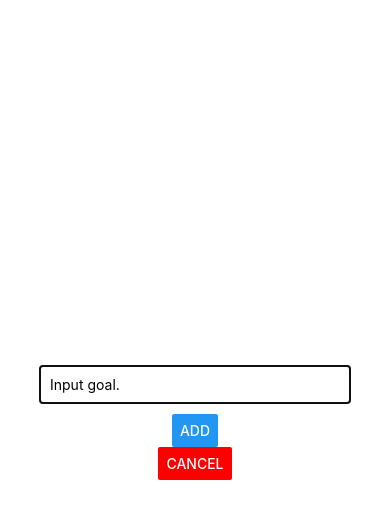
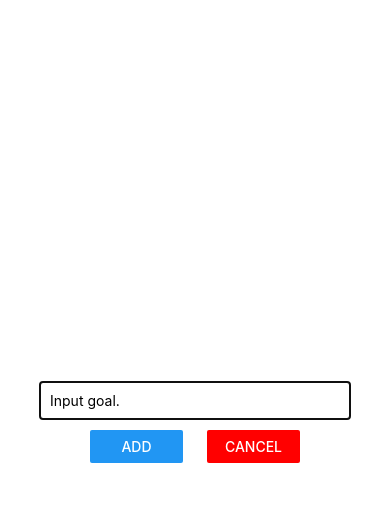
Before and after one commit to Johnsensei/rn-complete-guide, a React Native app: screen / in a window 390 px wide. Both pictures are taken after a click on the button "ADD NEW GOAL". Shown: the top 518 px of the page. Built offline with nearby package versions, Linux system fonts and the light colour scheme.

Commit message:
Finishing the Modal Styling

```diff
--- a/components/GoalInput.js
+++ b/components/GoalInput.js
@@ -24,18 +24,23 @@
             value={enteredGoal}
             />
 
+            <View style={styles.buttonRow}>
+              <View style={styles.button}>
                 <Button
                   title="ADD"
                   onPress={addGoalHandler}
-              style={{margin: 5}}
                 />
+              </View>
 
+              <View style={styles.button}>
                 <Button
                   title="CANCEL"
                   color='red'
                   onPress={props.cancelHandler}
-              style={{margin: 5}}
                 />
+              </View>
+
+            </View>
         </View>
       </Modal>
     );
@@ -55,7 +60,15 @@
       padding: 10,
       marginBottom: 10,
     },
-
+    buttonRow: {
+      flexDirection: 'row',
+      width: '60%',
+      alignItems: 'center',
+      justifyContent: 'space-around'
+    },
+    button: {
+      width: '40%'
+    }
   });
 
 export default GoalInput;
```
Lines whose indentation alone changed are shown as unchanged.
